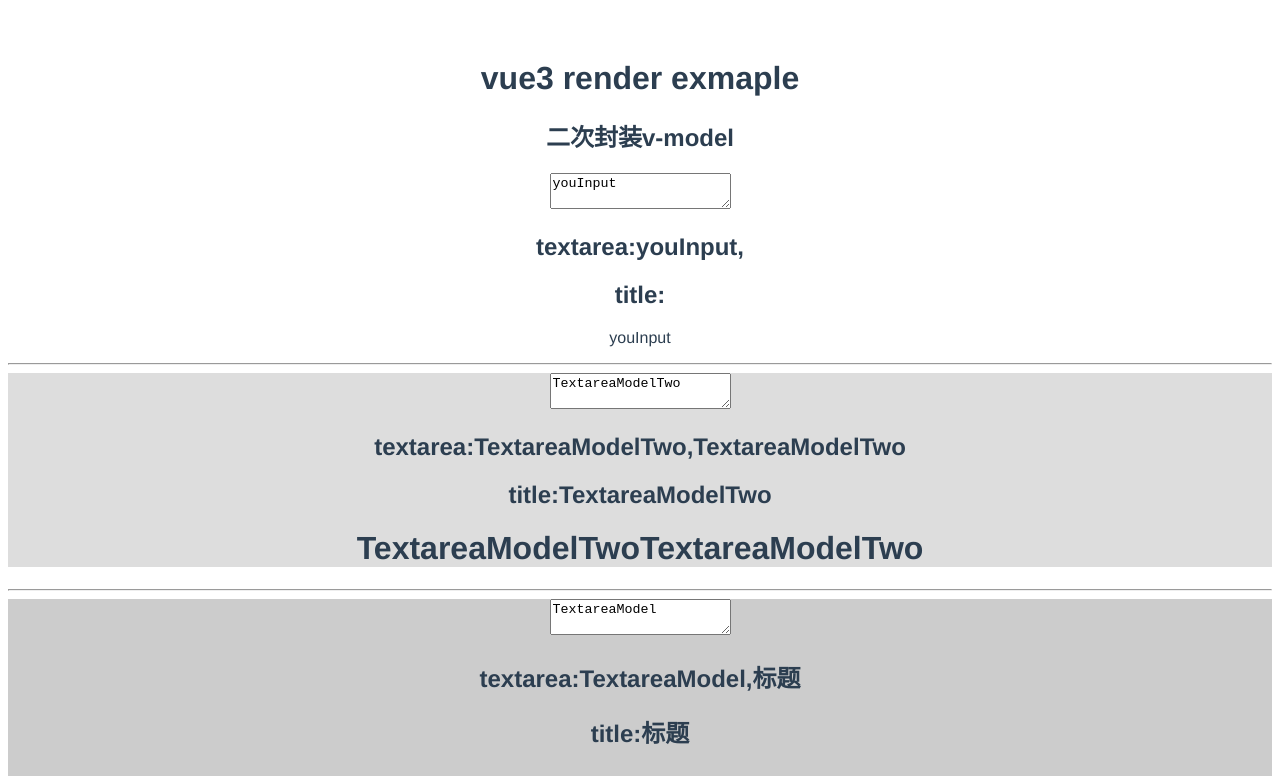
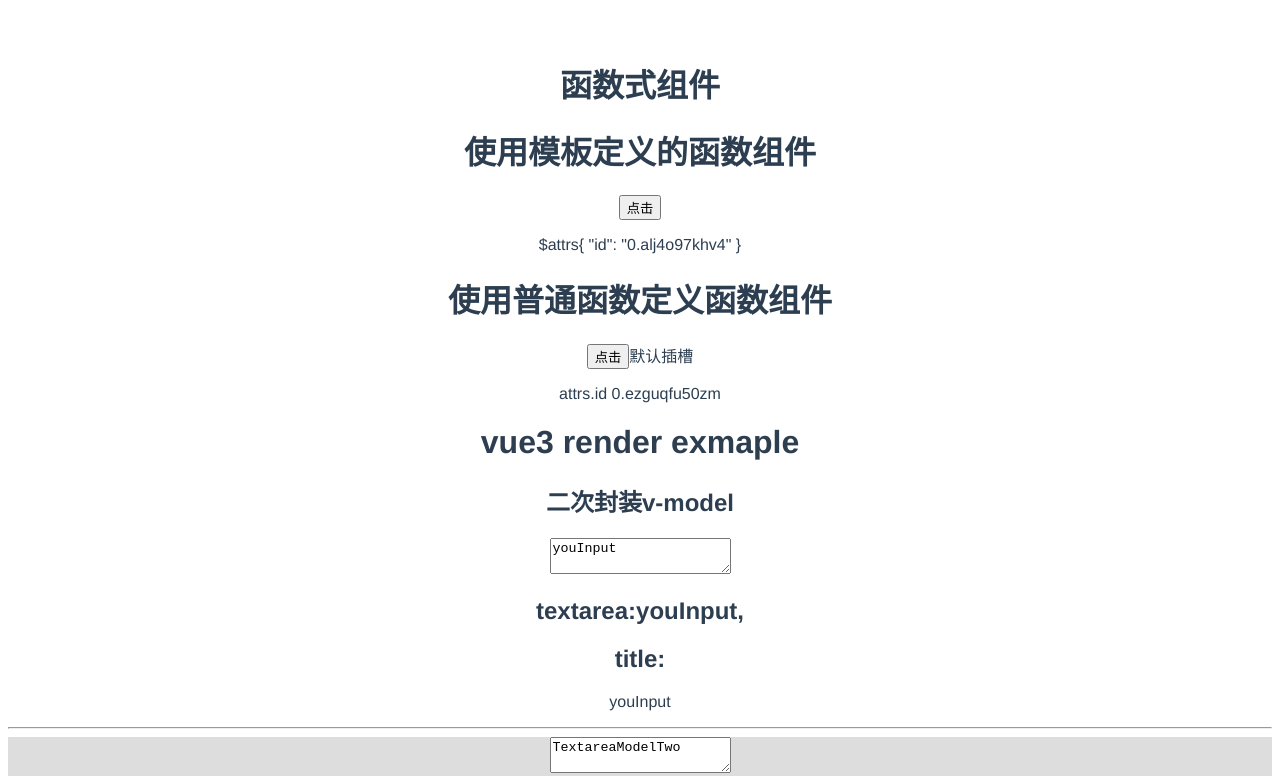
Before and after one commit to jackchoumine/vue3-examples, a Vue app: page / in a window 1280 px wide. Shown: the top 776 px of the page. Built offline with nearby package versions, Linux system fonts and the light colour scheme.

Commit message:
函数式组件

```diff
--- a/src/App.vue
+++ b/src/App.vue
@@ -1,5 +1,7 @@
 <template>
   <div>
+    <h1>函数式组件</h1>
+    <FunctionalCom></FunctionalCom>
     <h1>vue3 render exmaple</h1>
     <Model />
     <ParentButton />
@@ -62,6 +64,7 @@
 
 <script>
 import { ref } from 'vue'
+import FunctionalCom from './components/FunctionalCom.vue'
 import Model from './components/Model.vue'
 // import MyButton2 from './components/MyButton2.jsx'
 import MyButton from './components/MyButton.vue'
@@ -73,6 +76,7 @@ import ParentButton from './components/ParentButton.js'
 export default {
   name: 'App',
   components: {
+    FunctionalCom,
     Model,
     ParentButton,
     //  MyButton2,
--- /dev/null
+++ b/src/components/FunctionalCom.vue
@@ -0,0 +1,33 @@
+<template>
+  <div>
+    <MyTitle @my-click="onMyClick" :title="'使用模板定义的函数组件'" :id="Math.random().toString(36)" />
+    <MyTitleFun
+      class="my-class"
+      :title="'使用普通函数定义函数组件'"
+      :id="Math.random().toString(36)"
+      @my-click="onMyClick"
+    >
+      <template #default>
+        <span>默认插槽</span>
+      </template>
+      <template #mySlot>
+        <span>默认插槽</span>
+      </template>
+    </MyTitleFun>
+  </div>
+</template>
+<script>
+import { ref, reactive, watch, computed } from 'vue'
+import MyTitleFun from './MyTitleFun.jsx'
+import MyTitle from './MyTitle.vue'
+export default {
+  name: 'FunctionalCom',
+  components: { MyTitle, MyTitleFun },
+  setup(props, { emit, attrs, slots }) {
+    const onMyClick = data => {
+      console.log(data)
+    }
+    return { onMyClick }
+  },
+}
+</script>
--- /dev/null
+++ b/src/components/MyTitle.vue
@@ -0,0 +1,18 @@
+<template>
+  <div>
+    <h1>{{ $props.title }}</h1>
+    <button @click="$attrs.onMyClick && $attrs.onMyClick(Math.random().toString(36))">点击</button>
+    <p>$attrs{{ $attrs }}</p>
+  </div>
+</template>
+
+<script>
+export default {
+  name: 'FunOne',
+  props: {
+    title: [String],
+  },
+  //NOTE 模板定义的函数式组件的事件 不用声明
+  // emits: ['my-click'],
+}
+</script>
--- /dev/null
+++ b/src/components/MyTitleFun.jsx
@@ -0,0 +1,26 @@
+const MyTitleFun = (props, { slots, emit, attrs }) => {
+  console.log(attrs)
+  console.log(slots)
+  const onClick = () => {
+    emit('my-click', Math.random().toString(36))
+  }
+  return (
+    <div>
+      <h1>{props.title}</h1>
+      <button onClick={onClick}>点击</button>
+      {slots?.default()}
+      <p>attrs.id {attrs.id}</p>
+    </div>
+  )
+}
+
+MyTitleFun.props = {
+  title: {
+    type: String,
+    required: true,
+  },
+}
+// NOTE 使用函数定义函数式组件可明确地声明事件
+MyTitleFun.emits = ['my-click']
+
+export default MyTitleFun
```
Also changed, not shown: jsconfig.json (added, +18 -0 lines).
